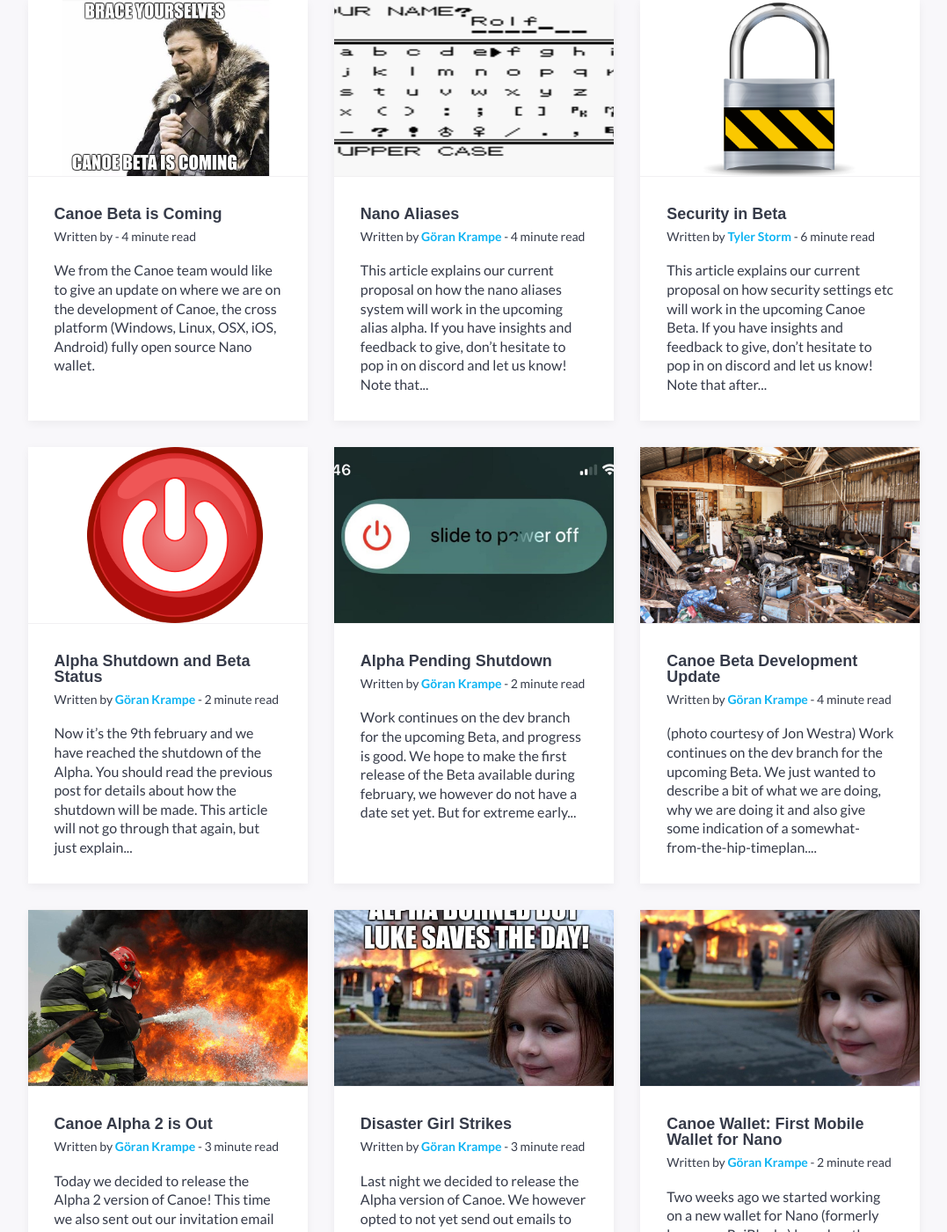
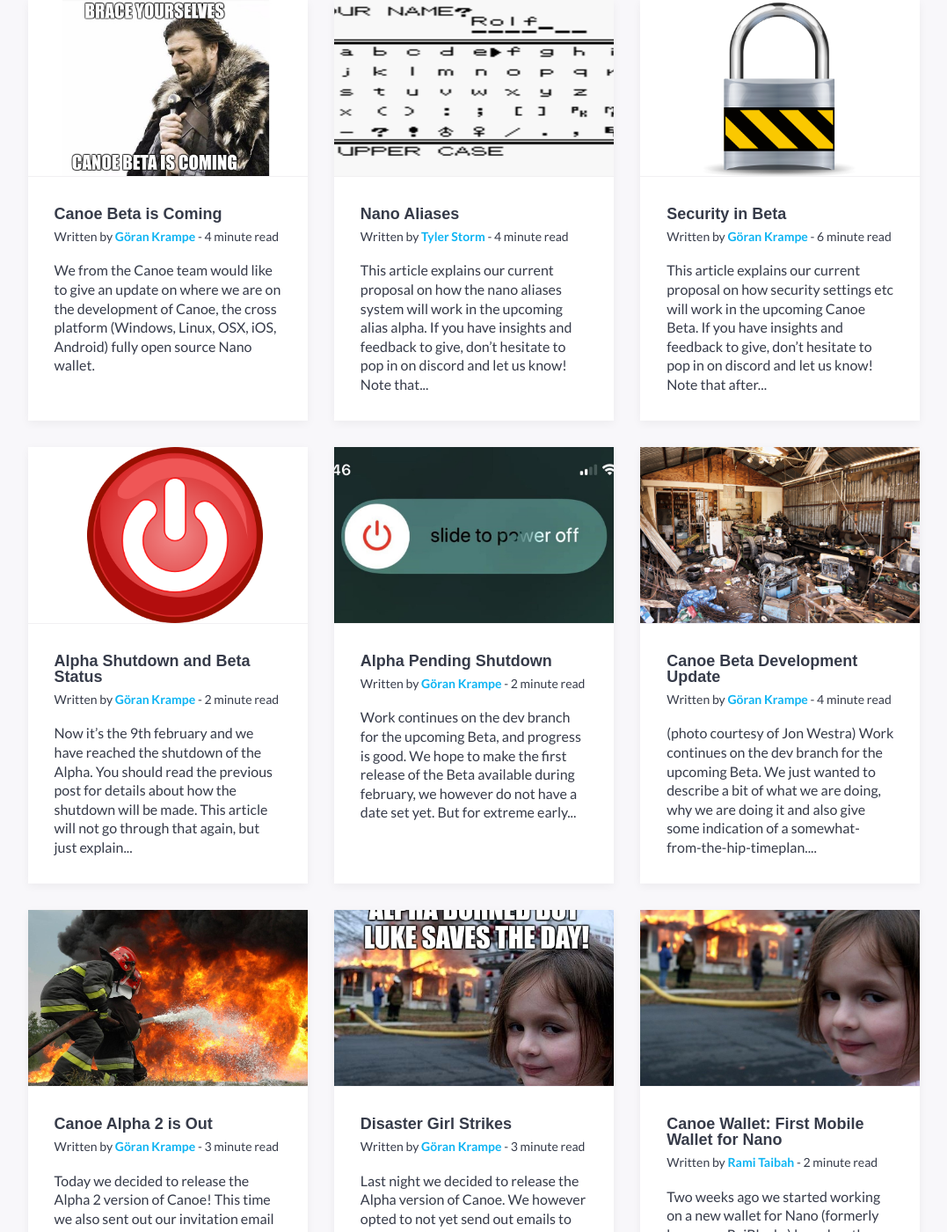
Before and after one commit to getcanoe/website, a Jekyll site: the page built from blog/index.html, in a window 1280 px wide and 1400 px high, scrolled down 255 px. Shown: the whole window at 88% size, without its empty margins (101-1178 px from the left). Built offline with Jekyll 4.4.1, drawn with Linux system fonts in a browser that asks for light colours; some web fonts are replaced; the list of posts is cut into pages by our own code; some of the changed text lies outside the part shown.

Commit message:
Fixed mismatch in authors

```diff
--- a/blog/index.html
+++ b/blog/index.html
@@ -8,19 +8,12 @@
   {% if post.img %}
     <a class="post-thumbnail" style="background-image: url({{"../assets/img/" | prepend: site.baseurl | append : post.img}})" href="{{post.url | prepend: site.baseurl}}"></a>
   {% endif %}
+  <!-- Look the author details up from the site config. -->
+  {% assign author = site.data.authors[post.author] %}
   <div class="post-content">
     <h4 class="post-title"><a href="{{post.url | prepend: site.baseurl}}">{{post.title}}</a></h4>
     <p class="date">Written by <a href="{{ author.web }}" target="_blank">{{ author.name }}</a> - {% capture words %}{{ post.content | number_of_words }}{% endcapture %}{% unless words contains "-" %}{{ words | plus: 250 | divided_by: 250 | append: " minute read" }}{% endunless %}</p>
     <p>{{ post.excerpt | strip_html | truncatewords: 40 }}</p>
-    <!-- Look the author details up from the site config. -->
-    {% assign author = site.data.authors[post.author] %}
-
-    <!-- Output author details if some exist. -->
-    {% if author %}
-        <span>
-            <!-- Personal Info. -->
-        </span>
-    {% endif %}
   </div>
 </article>
 {% endfor %}
```
